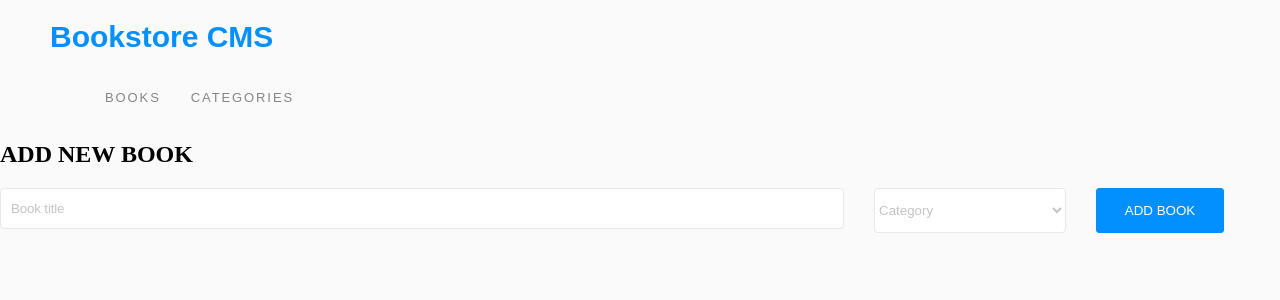
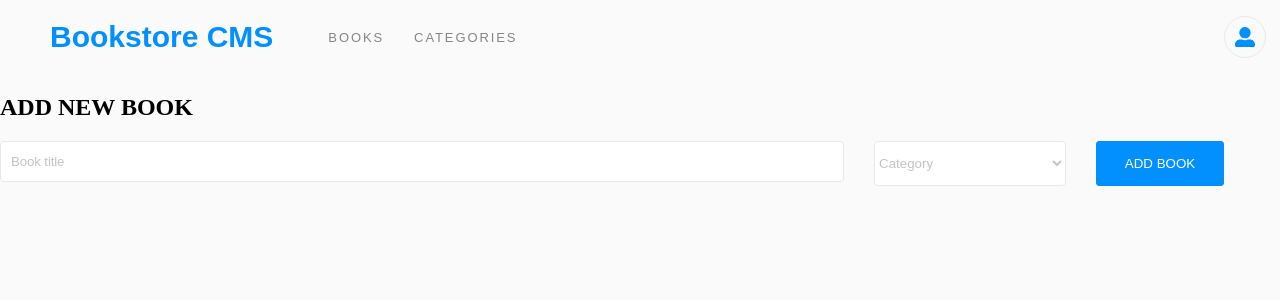
Before and after one commit to mmatongo/bookstore, a React (Create React App) app: page / in a window 1280 px wide. Shown: the top 300 px of the page. Built offline with nearby package versions, Linux system fonts and the light colour scheme; no server answers.

Commit message:
update nav classes

```diff
--- a/src/components/Nav.js
+++ b/src/components/Nav.js
@@ -2,10 +2,13 @@ import React from 'react';
 import {
   Link,
 } from 'react-router-dom';
+import { FontAwesomeIcon } from '@fortawesome/react-fontawesome';
+import { faUserAlt } from '@fortawesome/free-solid-svg-icons';
 
 const Header = () => (
-  <>
+  <div className="header">
     <div className="nav-title">
+      <div className="nav">
         <h1 className="nav-main">Bookstore CMS</h1>
         <nav className="nav-links">
           <ul>
@@ -18,8 +21,14 @@ const Header = () => (
           </ul>
         </nav>
       </div>
-    <span><i /></span>
-  </>
+
+      <div className="avatar">
+        <span className="avatar-circle">
+          <FontAwesomeIcon icon={faUserAlt} size="lg" color="#0290ff" />
+        </span>
+      </div>
+    </div>
+  </div>
 );
 
 export default Header;
```
Lines whose indentation alone changed are shown as unchanged.
